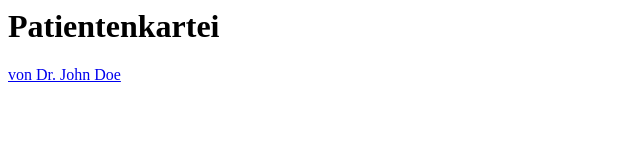
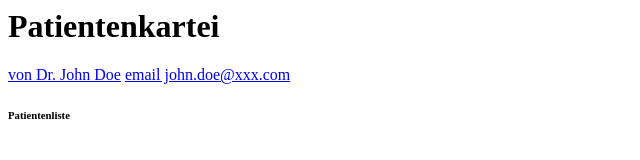
Before and after one commit to ManuelaR190119/Versuch-1, a plain HTML site: page index.html in a window 1280 px wide. Shown: the whole page, without its empty margins (0-640 px from the left). Drawn offline with Linux system fonts and the light colour scheme.

Commit message:
1 file modified

```diff
--- a/index.html
+++ b/index.html
@@ -7,5 +7,8 @@
   <body>
     <h1>Patientenkartei</h1>
     <a href="https://de.wikipedia.org/wiki/John_Doe">von Dr. John Doe</a>
+    <a href="mailto:john.doe@xxx.com">                    email john.doe@xxx.com</a>
+    <br>
+    <h6>Patientenliste</h6>
   </body>
 </html>
```
